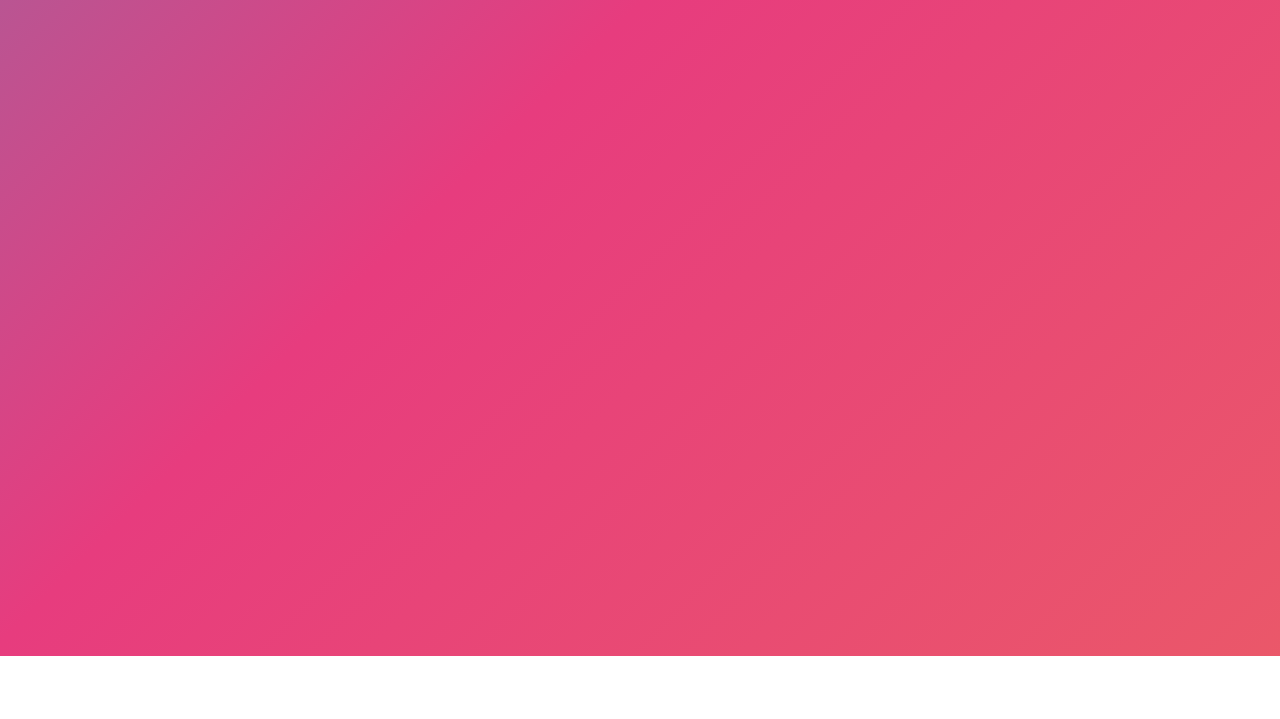
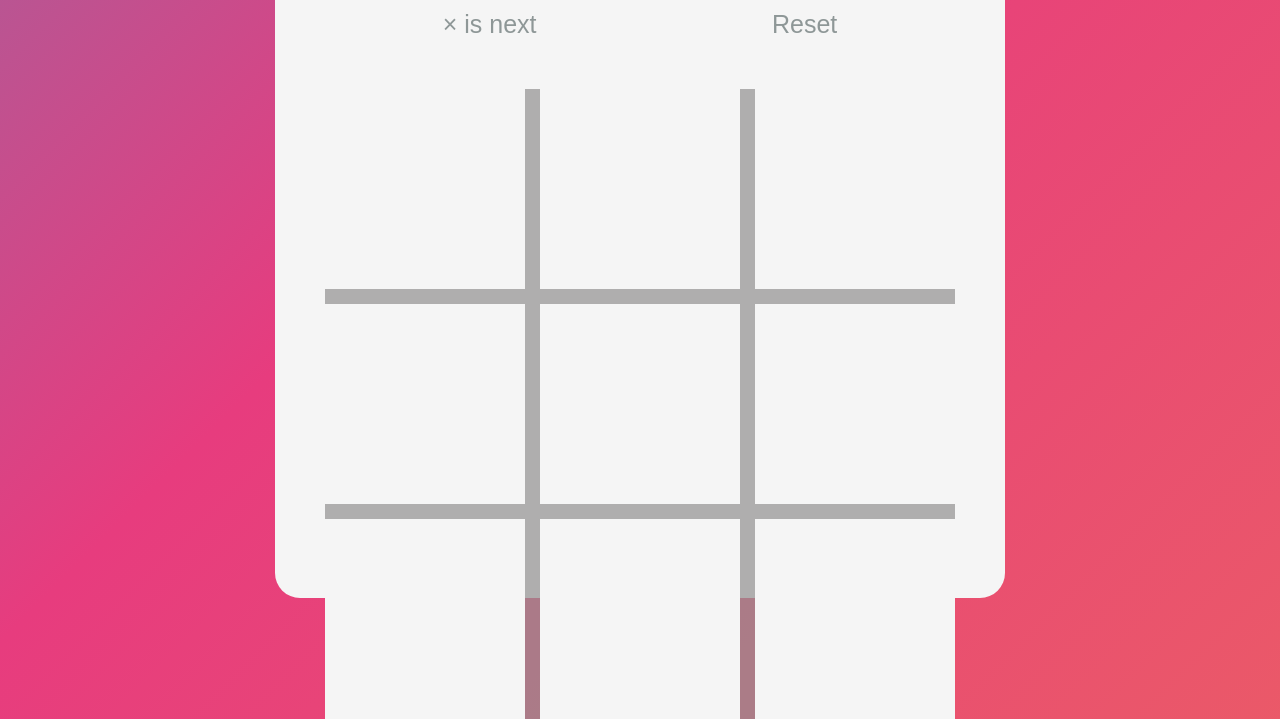
Before and after one commit to Mayorgak/Tictactoe, a plain HTML site: page index.html in a window 1280 px wide. Shown: the part 152-871 px from the top of the page. Before the commit the page ends 808 px from the top, so only its background shows below. Drawn offline with Linux system fonts and the light colour scheme; a web font is replaced by a local one.

Commit message:
updated css and index

```diff
--- a/app.js
+++ b/app.js
@@ -0,0 +1,6 @@
+// HTML Elements
+
+
+
+
+// game Variables
--- a/index.html
+++ b/index.html
@@ -7,18 +7,34 @@
         Tic Tac Toe
     </title>
     <link href="./stylesheet/styles.css" rel="stylesheet">
+    <link href="https://fonts.googleapis.com/css2?family=Concert+One&family=Days+One&family=Monoton&display=swap" rel="stylesheet">
+
 </head>
 <body>
 
-    <div></div>
-    <div></div>
-    <div></div>
-    <div></div>
-    <div></div>
-    <div></div>
-    <div></div>
-    <div></div>
-    <div></div>
 
+  <div class="container">
+    <h1 class="title">Tic <span>Tac</span> Toe</h1>
+    <div class="status-action">
+      <div class="status">× is next</div>
+      <div class="reset">Reset</div>
+    </div>
+
+
+    <div class="game-grid">
+      <div class="game-cell"></div>
+      <div class="game-cell"></div>
+      <div class="game-cell"></div>
+      <div class="game-cell"></div>
+      <div class="game-cell"></div>
+      <div class="game-cell"></div>
+      <div class="game-cell"></div>
+      <div class="game-cell"></div>
+      <div class="game-cell"></div>
+    </div>
+
+
+
+<script src="app.js"></script>
 </body>
 </html>
--- a/stylesheet/styles.css
+++ b/stylesheet/styles.css
@@ -1,3 +1,8 @@
+* {
+    margin: 0;
+    padding: 0;
+    box-sizing: border-box;
+}
 html, body {
   width: 100%;
   height:100%;
@@ -7,6 +12,64 @@ body {
     background: linear-gradient(-45deg, #ee7752, #e73c7e, #23a6d5, #23d5ab);
     background-size: 400% 400%;
     animation: gradient 15s ease infinite;
+    display: flex;
+    justify-content: center;
+    color: rgb(142, 151, 151);
+    font-family: 'Days One', sans-serif;
+}
+
+
+.container {
+    background: whitesmoke;
+    margin: 50px;
+    padding: 50px;
+    border-radius: 25px
+
+}
+
+
+h1 {
+
+    text-align: center;
+}
+
+h1 span {
+     color: rgb(231, 238, 238);
+}
+
+
+.status-action{
+    display: flex;
+    margin-top: 25px;
+    font-size: 25px;
+    justify-content: space-around;
+}
+
+.reset {
+    cursor:pointer;
+}
+
+.reset:hover {
+    color: #f2ebd3;
+}
+
+
+.game-grid {
+    display: grid;
+    background: rgba(146, 145, 145, .7);
+    grid-template-columns: repeat(3,1fr);
+    grid-template-rows: repeat(3,1fr);
+    grid-gap: 15px;
+    margin-top: 50px;
+
+}
+
+.game-cell {
+    height: 200px;
+    width: 200px;
+    /* background: rgb(241, 238, 238,.5);  */
+   background-color: whitesmoke;
+
 }
 
 @keyframes gradient {
```
Also changed, not shown: images/close.png (added), images/dry-clean.png (added).
